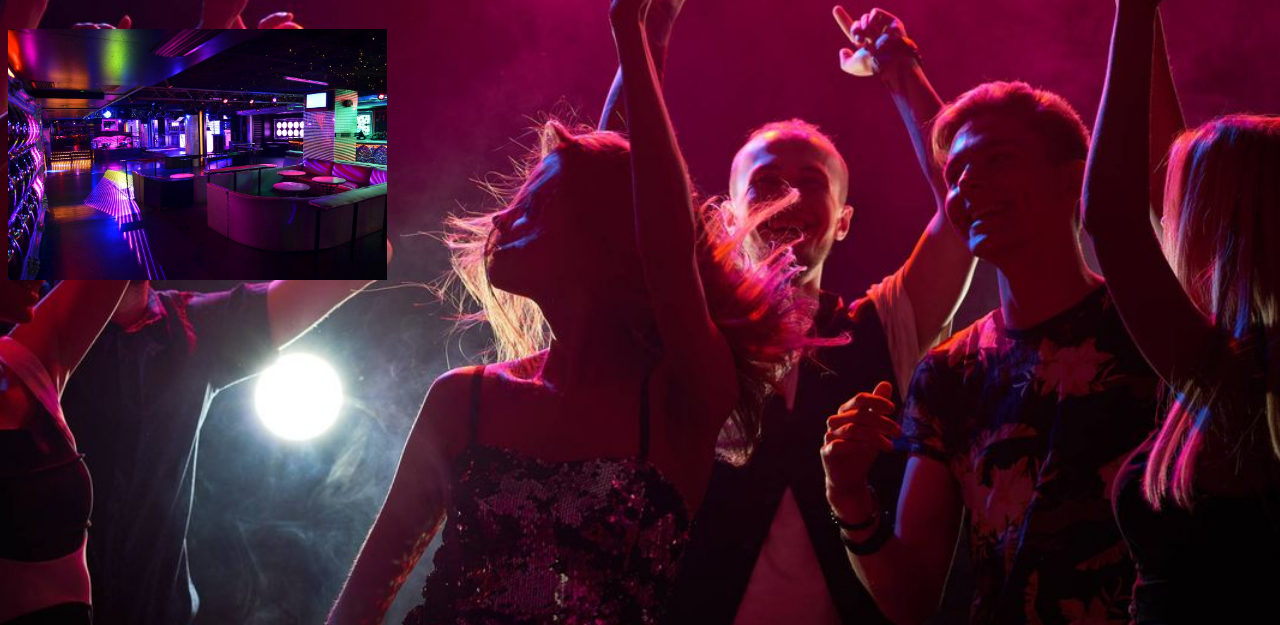
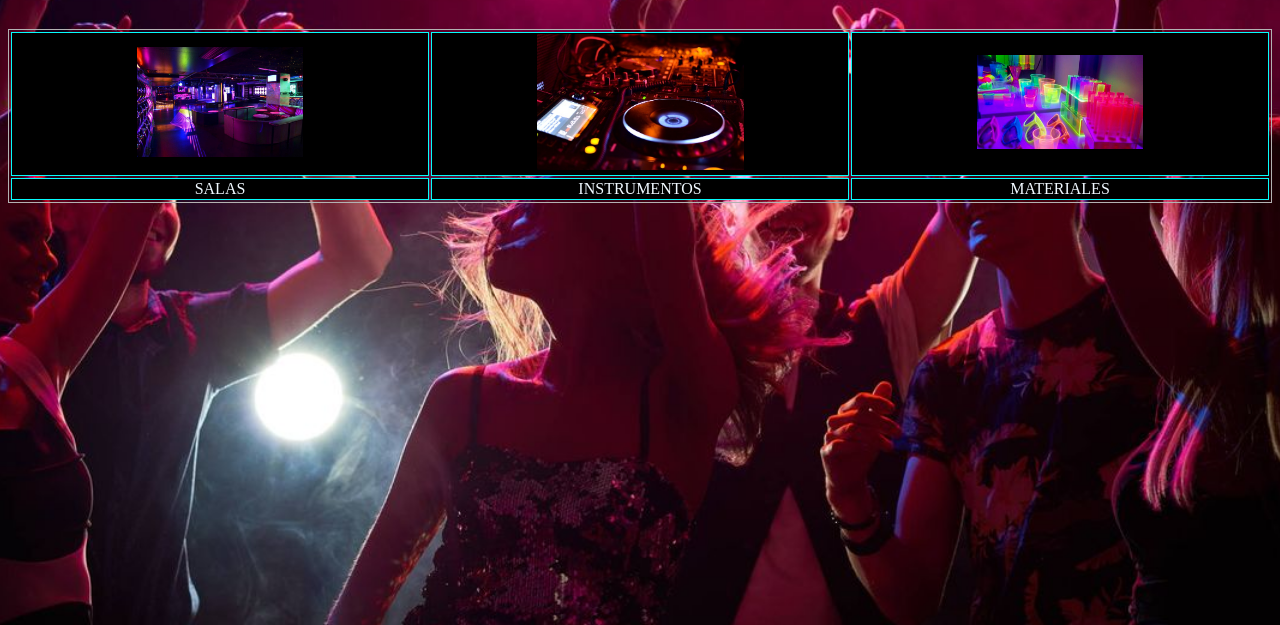
Before and after one commit to alisson-go/LTAW-Practicas, a plain HTML site: page P1/tienda.html in a window 1280 px wide. Shown: the part 234-859 px from the top of the page. Drawn offline with Linux system fonts and the light colour scheme.

Commit message:
cambios p1

```diff
--- a/P1/content.css
+++ b/P1/content.css
@@ -19,6 +19,21 @@ body {
     background-color: rgba(251, 127, 255, 0.767);
  }
 #sala{
-    height: 20%;
-    width: 30%;
+    height: 30%;
+    width: 40%;
 }
+#instrumentos{
+  height: 40%;
+  width: 50%;
+}
+table {
+  border: #b2b2b2 1px solid;
+}
+td, th {
+  border: rgb(6, 252, 252) 1px solid;
+  color: aliceblue;
+  text-align: center;
+  background-color: black;
+  height: 30%;
+  width: 30%;
+}
--- a/P1/tienda.html
+++ b/P1/tienda.html
@@ -11,9 +11,27 @@
     <body>
         <h1 id="titulo">GLOW PARTY</h1>
         <h2 id="cabecera">¿Te ayudo a organizar tu fiesta?</h2>
+
+
+
         <div>
             <table>
-                <a href="salas.html"></a><img id="sala" src="sala.jpg" alt="sala de fiesta">
+                <tr>
+                    <th>
+                        <a href="salas.html"></a><img id="sala" src="sala.jpg" alt="sala de fiesta">
+                    </th>
+                    <th>
+                        <a href="instrumentos.html"></a><img id="instrumentos" src="instrumentos.jpg" alt="sala de fiesta">
+                    </th>
+                    <th>
+                        <a href="neon.html"></a><img id="sala" src="neon.jpg" alt="sala de fiesta">
+                    </th>
+                </tr>
+                <tr>
+                    <td>SALAS</td>
+                    <td>INSTRUMENTOS</td>
+                    <td>MATERIALES</td>
+                </tr>
             </table>
 
         </div>
```
Also changed, not shown: P1/tienda.js (+48 -8 lines).
